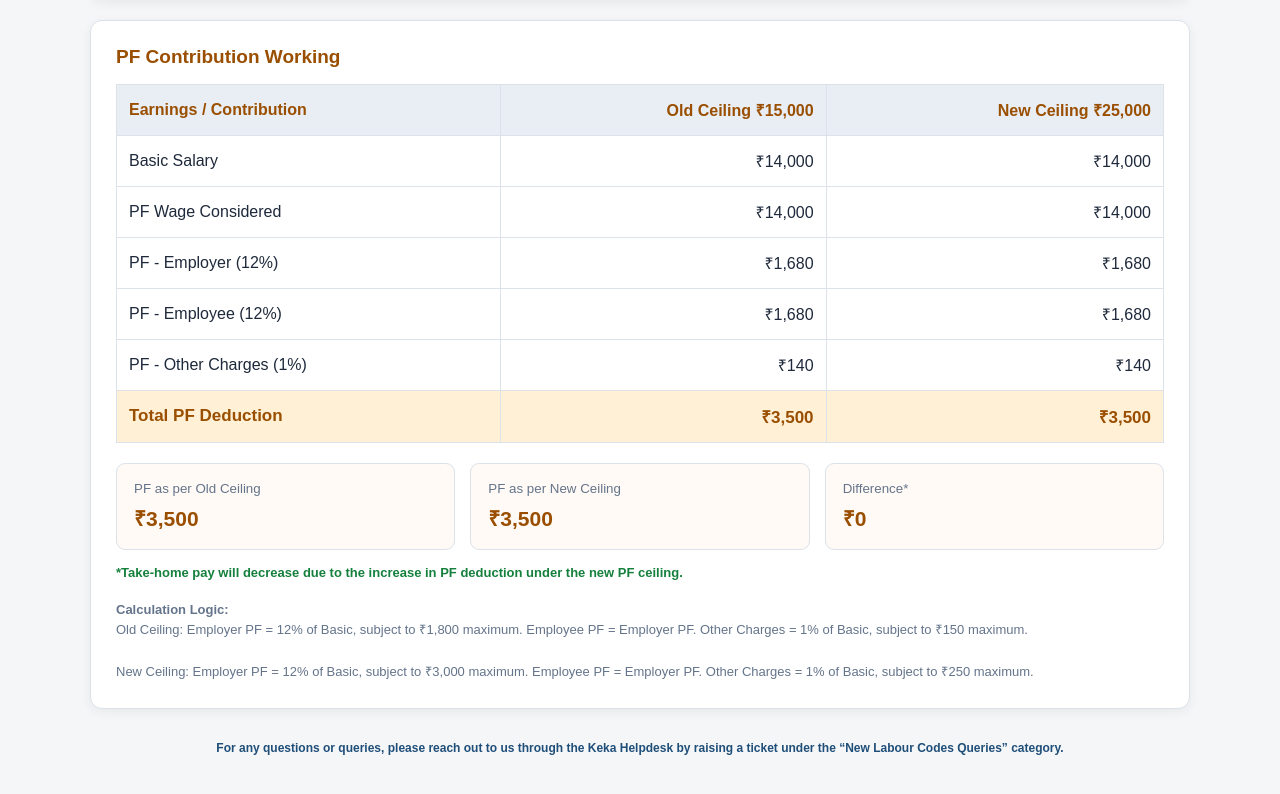
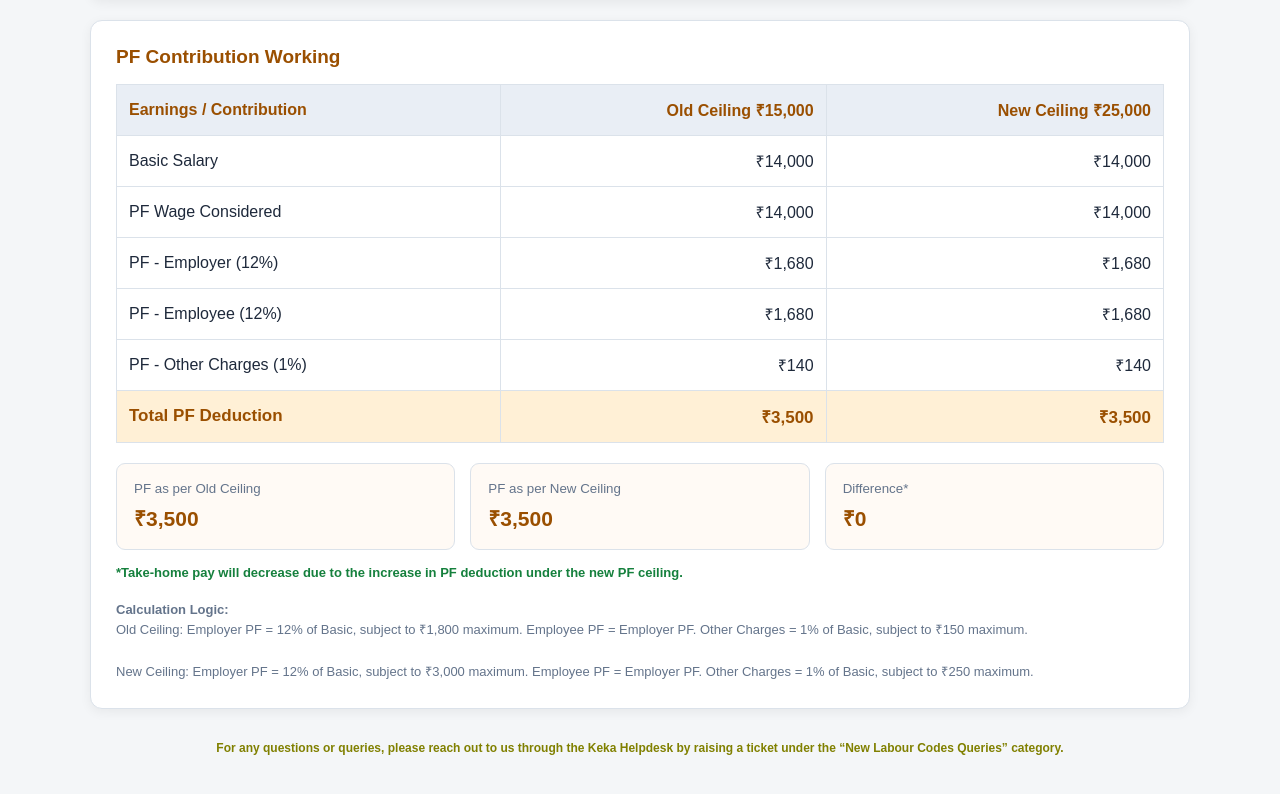
Before and after one commit to DENISH285/Yanolja-cloud-Solution, a plain HTML site: page index.html in a window 1280 px wide. Shown: the part 434-1228 px from the top of the page. Drawn offline with Linux system fonts and the light colour scheme.

Commit message:
Update index.html

```diff
--- a/index.html
+++ b/index.html
@@ -391,7 +391,7 @@
     </div>
 
     <div class="footer">
-       <p style="color: #1f4e79; font-weight: 600;">
+       <p style="color: #808000; font-weight: 800;">
     For any questions or queries, please reach out to us through the Keka Helpdesk by raising a ticket under the “New Labour Codes Queries” category.
 </p>
     </div>
```
